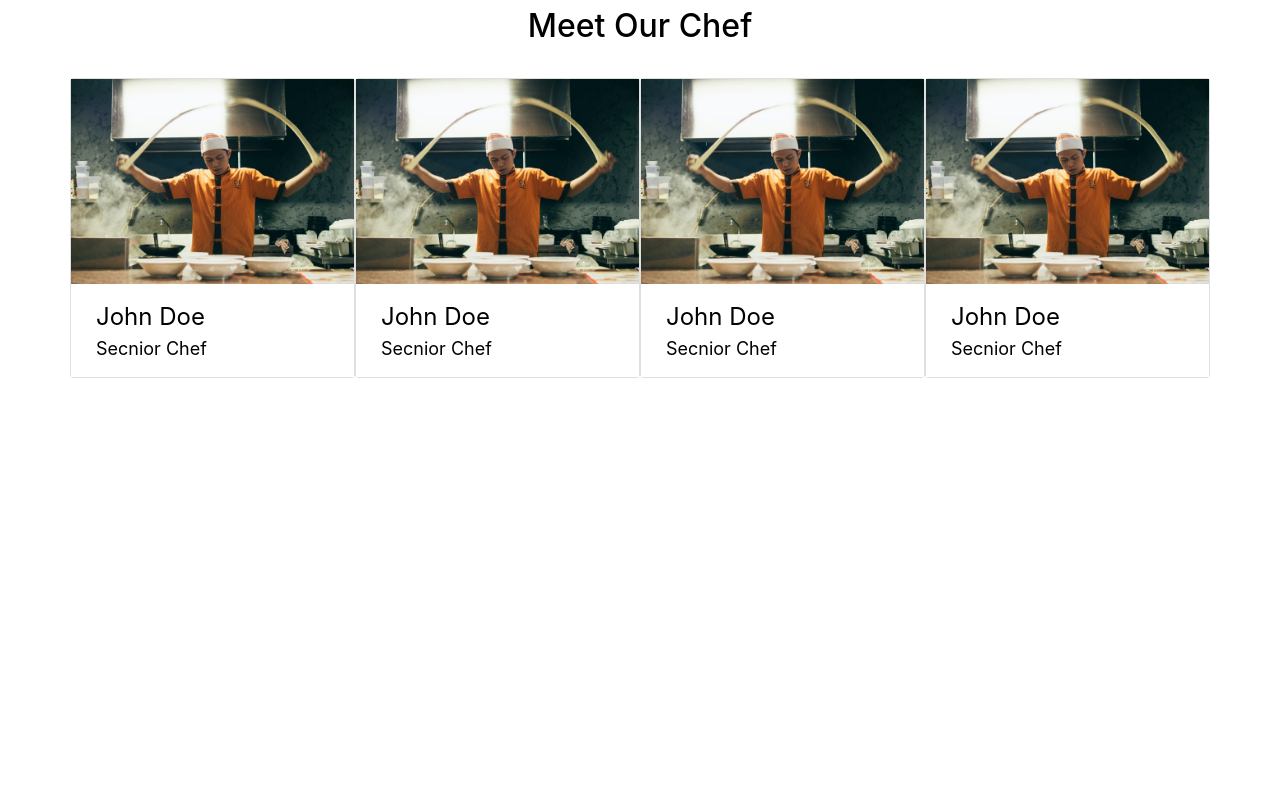
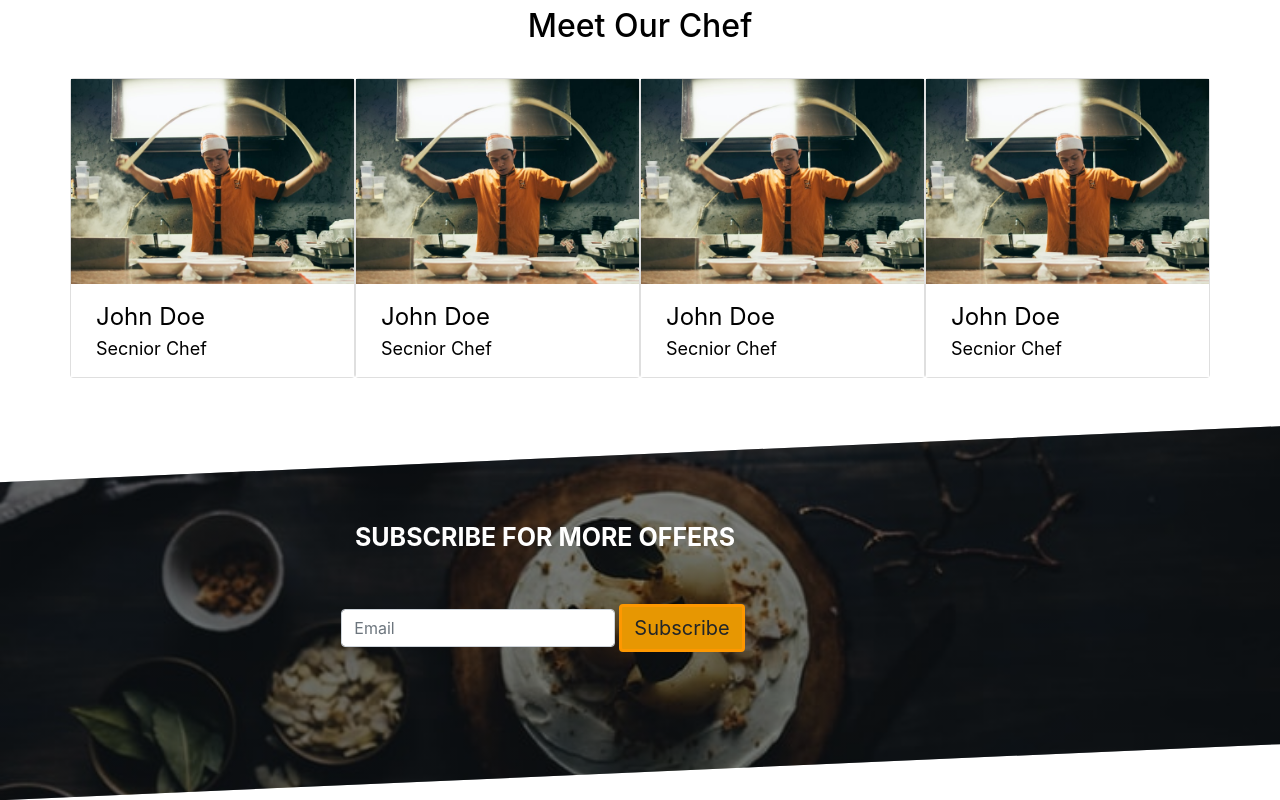
Before and after one commit to SidhuAtri/Take-Away-Restaurent, a plain HTML site: page index.html in a window 1280 px wide. Shown: the part 3554-4354 px from the top of the page. Before the commit the page ends 3980 px from the top, so only its background shows below. Drawn offline with nearby package versions, Linux system fonts and the light colour scheme.

Commit message:
Filler Section

```diff
--- a/index.html
+++ b/index.html
@@ -703,7 +703,29 @@
         </div>
       </div>
     </section>
+    <!-----------chef section end ----------->
 
-    <!-----------chef section end ----------->
+    <!-----------filler section end ----------->
+    <section class="py-5" id="subscribe">
+      <div class="container">
+        <div class="row align-items-center my-5">
+          <div class="col-sm-10 mx-auto-text-center mb-5">
+            <h4 class="display-3 mb-5 text-uppercase text-white text-center">
+              subscribe for more offers
+            </h4>
+            <form class="form-inline d-flex justify-content-center">
+              <input
+                type="text"
+                name=""
+                class="form-control w-35"
+                placeholder="Email"
+              />
+              <button class="btn form-btn m-1">Subscribe</button>
+            </form>
+          </div>
+        </div>
+      </div>
+    </section>
+    <!-----------filler section end ----------->
   </body>
 </html>
--- a/styles.css
+++ b/styles.css
@@ -470,3 +470,27 @@ body {
 }
 
 /*============End chef section======*/
+/*==========Subscription Section===========*/
+#subscribe {
+  background: linear-gradient(rgba(0, 0, 0, 0.5), rgba(0, 0, 0, 0.5)),
+    url(./images/subscribe.jpg);
+  background-attachment: fixed;
+  background-position: center;
+  background-repeat: no-repeat;
+  background-size: cover;
+  clip-path: polygon(0 15%, 100% 0, 100% 85%, 0 100%);
+}
+#subscribe h4 {
+  font-size: 25px;
+  font-weight: bold;
+}
+#subscribe .from-control {
+  background: transparent;
+  font-size: 20px;
+}
+#subscribe .form-btn {
+  font-size: 20px;
+  background: #e79702;
+  border: 3px solid #fe9801;
+}
+/*==========End of  Subscription Section===========*/
```
